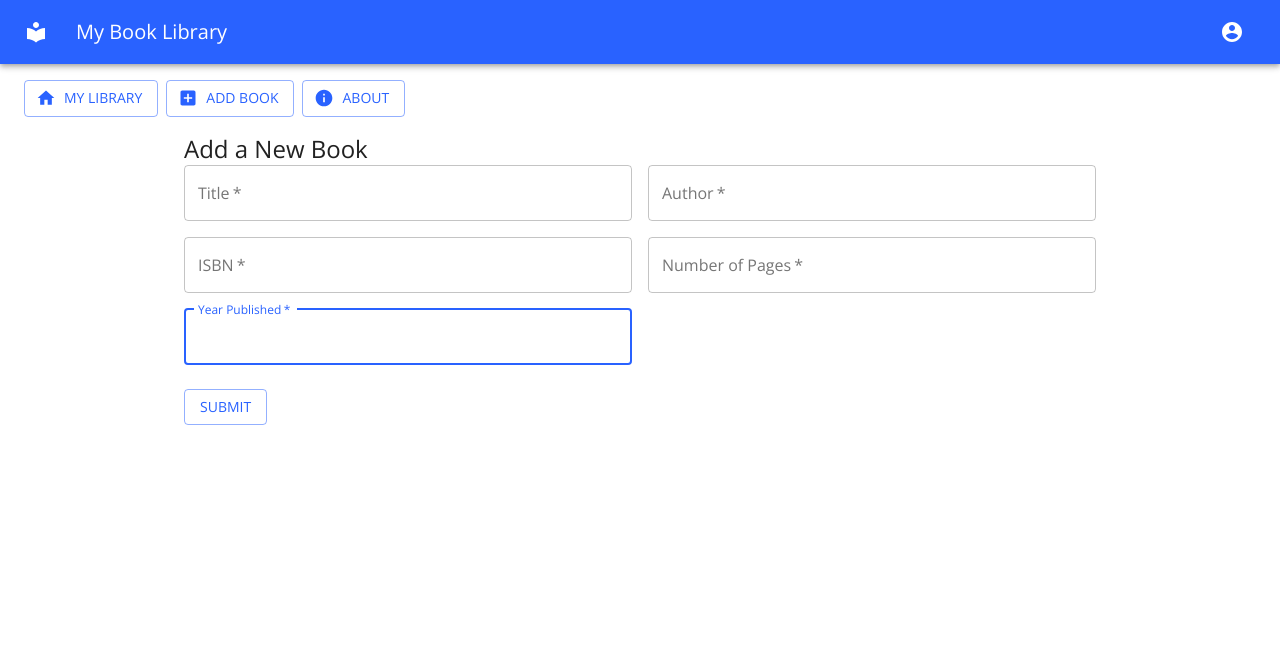
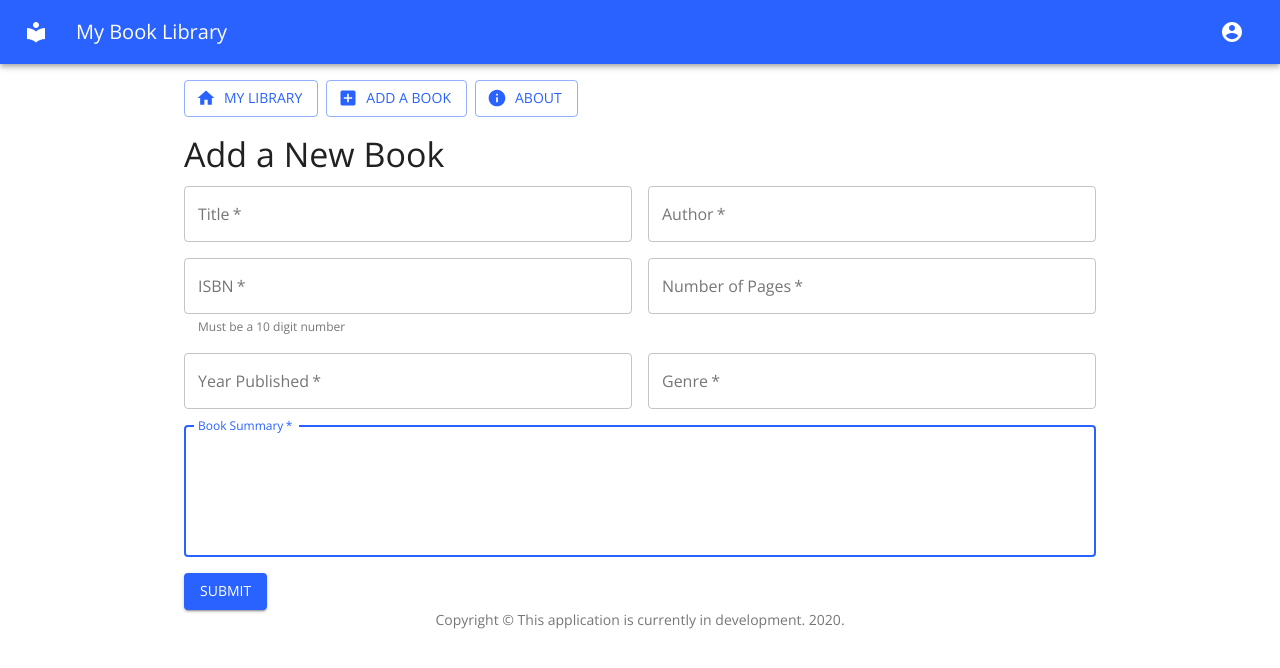
Before and after one commit to gcwiley/my-book-app, a Next.js app: page /create in a window 1280 px wide. Shown: the top 668 px of the page. Built offline with nearby package versions, Linux system fonts and the light colour scheme.

Commit message:
additonal code added

```diff
--- a/components/Books/BookForm.js
+++ b/components/Books/BookForm.js
@@ -1,4 +1,4 @@
-import React, { useState } from 'react';
+import React, { useState, useEffect } from 'react';
 import axios from 'axios';
 import baseUrl from '../../utils/baseUrl';
 import catchErrors from '../../utils/catchErrors';
@@ -8,13 +8,13 @@ import Typography from '@material-ui/core/Typography';
 import TextField from '@material-ui/core/TextField';
 import Button from '@material-ui/core/Button';
 import Grid from '@material-ui/core/Grid';
-import Container from '@material-ui/core/Container';
+
 import { makeStyles } from '@material-ui/core/styles';
 
 // CSS Styles
 const useStyles = makeStyles((theme) => ({
-    submit: {
-        margin: theme.spacing(3, 0, 2)
+    button: {
+        marginTop: theme.spacing(2)
     }
 }));
 
@@ -42,6 +42,9 @@ export default function BookForm() {
     const [ error, setError ] = useState('');
 
     // use effect goes here
+    useEffect(() => {
+        const isBook = Object.values(book)
+    }, [])
 
     // Changes State
     function handleChange(event) {
@@ -87,15 +90,12 @@ export default function BookForm() {
     }
 
     return (
-        <Container component="main" maxWidth="md">
-            <div className={classes.paper}>
-
-                <Typography component="h1" variant="h5">
+            <>
+                <Typography variant="h4" component="h1" gutterBottom >
                     Add a New Book
                 </Typography>
 
                 <form
-                    className={classes.form}
                     noValidate
                     onSubmit={handleSubmit}
                 >
@@ -142,6 +142,7 @@ export default function BookForm() {
                                 id="isbn"
                                 label="ISBN"
                                 autoFocus
+                                helperText="Must be a 10 digit number"
                                 value={book.isbn}
                                 onChange={handleChange}
                             />
@@ -177,19 +178,50 @@ export default function BookForm() {
                             />
                         </Grid>
 
+                        <Grid item xs={12} sm={6}>
+                            <TextField
+                                autoComplete="genre"
+                                name="genre"
+                                variant="outlined"
+                                required
+                                fullWidth
+                                id="genre"
+                                label="Genre"
+                                autoFocus
+                                value={book.genre}
+                                onChange={handleChange}
+                            />
+                        </Grid>
+
+                        <Grid item xs={12} sm={6} lg={12}>
+                            <TextField
+                                autoComplete="summary"
+                                name="summary"
+                                variant="outlined"
+                                required
+                                fullWidth
+                                id="summary"
+                                label="Book Summary"
+                                multiline
+                                rows={5}
+                                autoFocus
+                                value={book.summary}
+                                onChange={handleChange}
+                            />
+                        </Grid>
+
                     </Grid>
 
                     <Button
                         type="submit"
-                        variant="outlined"
+                        variant="contained"
                         color="primary"
-                        className={classes.submit}
+                        className={classes.button}
                     >
                         Submit
                     </Button>
                 </form>
 
-            </div>
-        </Container>
+            </>
     );
 }
--- a/components/layout/Copyright.js
+++ b/components/layout/Copyright.js
@@ -6,7 +6,7 @@ export default function Copyright() {
       <Typography variant="body2" color="textSecondary" align="center">
         {'Copyright © '}
         <Link color="inherit" href="https://material-ui.com/">
-          This application is currently under development.
+          This application is currently in development.
         </Link>{' '}
         {new Date().getFullYear()}
         {'.'}
--- a/components/layout/NavBar.js
+++ b/components/layout/NavBar.js
@@ -44,7 +44,7 @@ export default function NavBar() {
                     className={classes.button}
                     startIcon={<AddBoxIcon />}
                 >
-                    Add Book
+                    Add a Book
                 </Button>
             </Link>
 
--- a/pages/_app.js
+++ b/pages/_app.js
@@ -11,7 +11,7 @@ import { ThemeProvider } from '@material-ui/core/styles';
 
 // Layout Components
 import MenuAppBar from '../components/layout/MenuAppBar';
-// import NavBar from '../components/layout/NavBar';
+import Copyright from '../components/layout/Copyright';
 
 export default function MyApp(props) {
 
@@ -36,6 +36,7 @@ export default function MyApp(props) {
         <CssBaseline />
         <MenuAppBar />
           <Component {...pageProps} />
+        <Copyright />
       </ThemeProvider>
     </React.Fragment>
   );
--- a/pages/create.js
+++ b/pages/create.js
@@ -1,4 +1,3 @@
-
 // Material UI
 import Container from '@material-ui/core/Container';
 
@@ -9,8 +8,8 @@ import BookForm from '../components/Books/BookForm';
 export default function About() {
     return (
         <>
-        <Container>
-           <NavBar />
+        <Container maxWidth="md">
+            <NavBar />
             <BookForm />
         </Container>
         </>
--- a/pages/index.js
+++ b/pages/index.js
@@ -1,6 +1,5 @@
 import dbConnect from '../utils/dbConnect';
 import Book from '../models/Book';
-
 
 // Material UI Components
 import Container from '@material-ui/core/Container'
@@ -11,10 +10,9 @@ import BookList from '../components/Books/BookList';
 
 export default function Home({ books }) {
 
-    console.log(books)
     return (
     <>
-        <Container>
+        <Container maxWidth="md">
             <NavBar />
             <BookList books={books}/>
         </Container>
--- a/pages/signup.js
+++ b/pages/signup.js
@@ -3,9 +3,7 @@ import SignUp from '../components/auth/SignUp'
 export default function SignUpPage() {
     return (
       <>
-
         <SignUp />
-
       </>
     )
   }
```
Also changed, not shown: components/Books/BookList.js (+10 -10 lines), components/Books/DeleteBook.js (added, +28 -0 lines), pages/[id]/index.js (+53 -10 lines), pages/about.js (+12 -3 lines), 1 other file (tests, documents, lock files or other folders).
